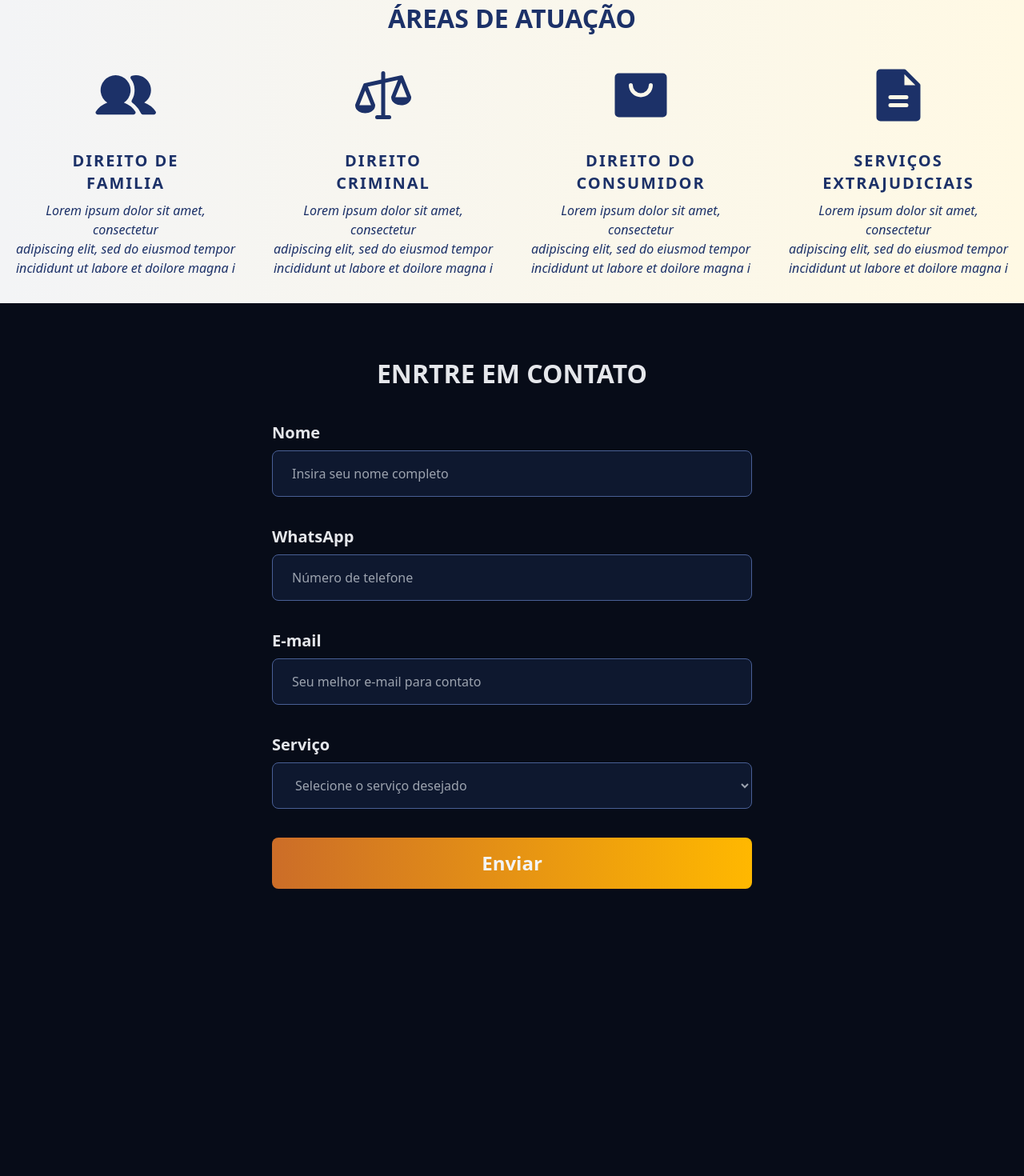
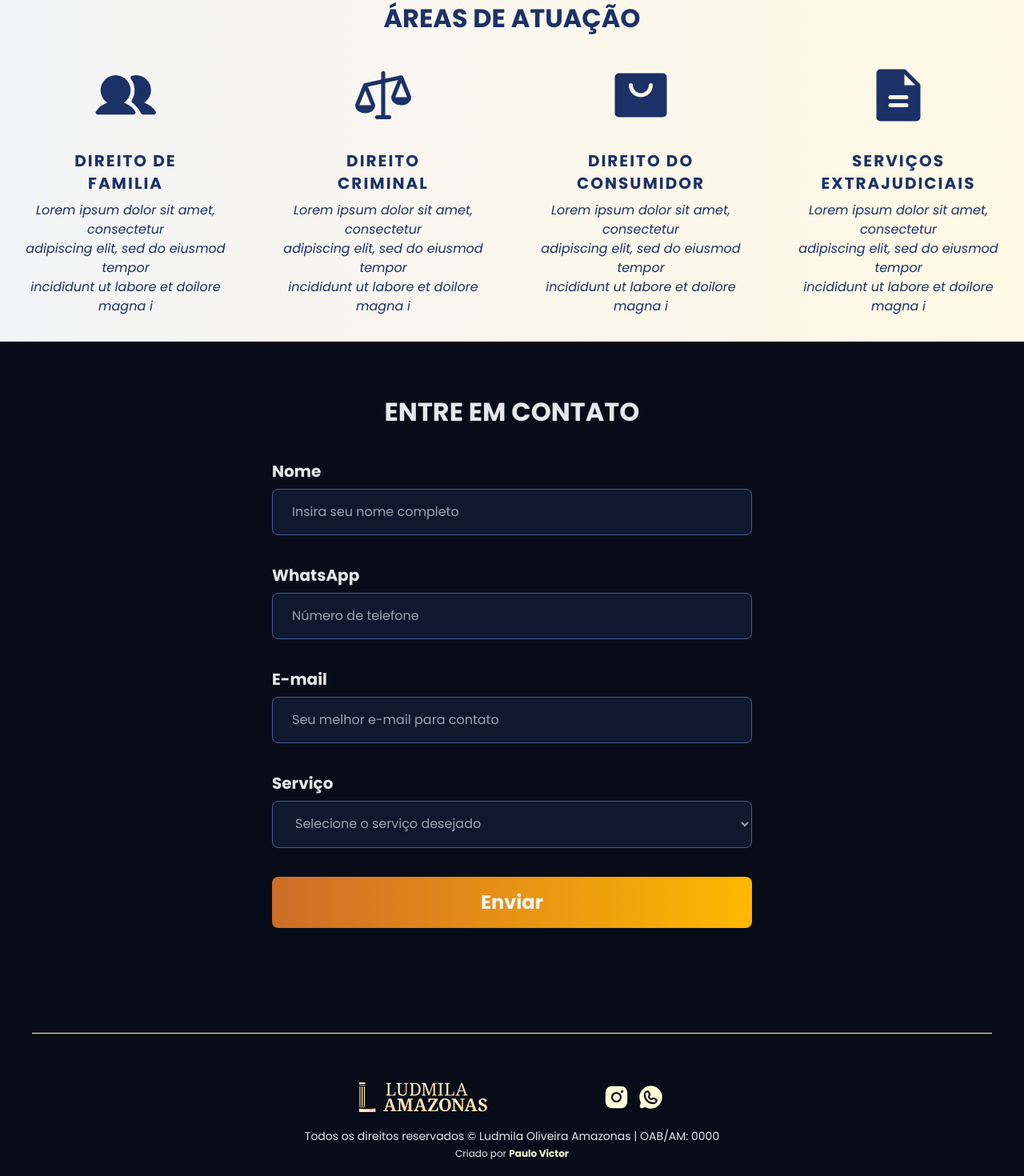
Before and after one commit to iPaulinh0/lud-adv, a React (Vite) app: page / in a window 1280 px wide. Shown: the part 752-2222 px from the top of the page at 80% size. Before the commit the page ends 1863 px from the top, so only its background shows below. Built offline with nearby package versions, Linux system fonts and the light colour scheme.

Commit message:
feature: footer and fixes

```diff
--- a/index.html
+++ b/index.html
@@ -2,11 +2,14 @@
 <html lang="en">
   <head>
     <meta charset="UTF-8" />
+    <link rel="preconnect" href="https://fonts.googleapis.com">
+    <link rel="preconnect" href="https://fonts.gstatic.com" crossorigin>
     <link rel="icon" type="image/svg+xml" href="/vite.svg" />
     <meta name="viewport" content="width=device-width, initial-scale=1.0" />
+    <link href="https://fonts.googleapis.com/css2?family=Poppins:ital,wght@0,100;0,200;0,300;0,400;0,500;0,600;0,700;0,800;0,900;1,100;1,200;1,300;1,400;1,500;1,600;1,700;1,800;1,900&display=swap" rel="stylesheet">
     <title>Ludmila Advogada | OAB/AM: 0000</title>
   </head>
-  <body class="bg-blue-night antialiased overflow-x-hidden">
+  <body class="bg-blue-night antialiased overflow-x-hidden font-sans">
     <div id="root"></div>
     <script type="module" src="/src/main.tsx"></script>
   </body>
--- a/src/App.tsx
+++ b/src/App.tsx
@@ -1,4 +1,5 @@
 import { Contact } from "./sections/Contact";
+import { Footer } from "./sections/Footer";
 import { Header } from "./sections/Header";
 import { Hero } from "./sections/Hero";
 import { Services } from "./sections/Services";
@@ -10,6 +11,7 @@ export function App() {
       <Hero />
       <Services />
       <Contact />
+      <Footer />
     </div>
   )
 }
--- a/src/sections/Contact.tsx
+++ b/src/sections/Contact.tsx
@@ -3,8 +3,8 @@ import { SelectionField } from "../components/SelectionField";
 
 export function Contact() {
   return(
-    <div className="flex flex-col mt-16 gap-9 items-center w-screen">
-      <h1 className="font-bold text-[2rem] text-gray-200">ENRTRE EM CONTATO</h1>
+    <div className="flex flex-col mt-16 gap-9 items-center w-screen h-screen">
+      <h1 className="font-bold text-[2rem] text-gray-200">ENTRE EM CONTATO</h1>
 
       <form>
         <Inputs type="text" placeholder="Insira seu nome completo" label="Nome" htmlForLabel="name"/>
--- /dev/null
+++ b/src/sections/Footer.tsx
@@ -0,0 +1,25 @@
+import Logo from '../../public/logo.svg'
+import { InstagramLogo, WhatsappLogo } from 'phosphor-react'
+
+
+export function Footer() {
+  return(
+    <div className="w-screen max-w-[1200px] h-52 border-t border-sand-100 flex flex-col items-center justify-center pt-3">
+
+      <div className='flex gap-36 items-center mb-5'>
+        <img src={Logo} alt="Logotipo Ludmila Advogada dourado" className='w-40' />
+        <nav className='flex flex-row gap-2'>
+          <a href="#">
+            <InstagramLogo weight='fill' size={35} className='text-sand-100'/>
+          </a>
+          <a href="">
+            <WhatsappLogo weight='fill' size={35} className='text-sand-100'/>
+          </a>
+        </nav>
+      </div>
+
+      <p className='text-sm text-gray-200 mb-1'>Todos os direitos reservados © Ludmila Oliveira Amazonas | OAB/AM: 0000</p>
+      <p className='text-xs text-gray-200'>Criado por <a href="https://www.linkedin.com/in/paulo-victor-208954162/" target='_blank' className='font-bold text-sand-100 hover:underline'>Paulo Victor</a></p>
+    </div>
+  )
+}
--- a/src/sections/Header.tsx
+++ b/src/sections/Header.tsx
@@ -3,7 +3,7 @@ import { Navbar } from '../components/Navbar'
 
 export function Header() {
   return (
-    <div className='w-screen max-w-[1200px] h-28 flex items-center justify-between border-b-2 border-sand'>
+    <div className='w-screen max-w-[1200px] h-28 flex items-center justify-between border-b-2 border-sand-100'>
       <div></div>
       <div></div>
       <img src={Logo} alt="Ludmila Advogada logo dourada" className='w-40'/>
--- a/tailwind.config.js
+++ b/tailwind.config.js
@@ -5,6 +5,9 @@ export default {
     "./src/**/*.{js,ts,jsx,tsx}",
   ],
   theme: {
+    fontFamily: {
+      'sans': ['Poppins', 'system-ui']
+    },
     colors: {
       'blue-night': '#070c18',
       'blue-dark-sky': '#0E182F',
```
